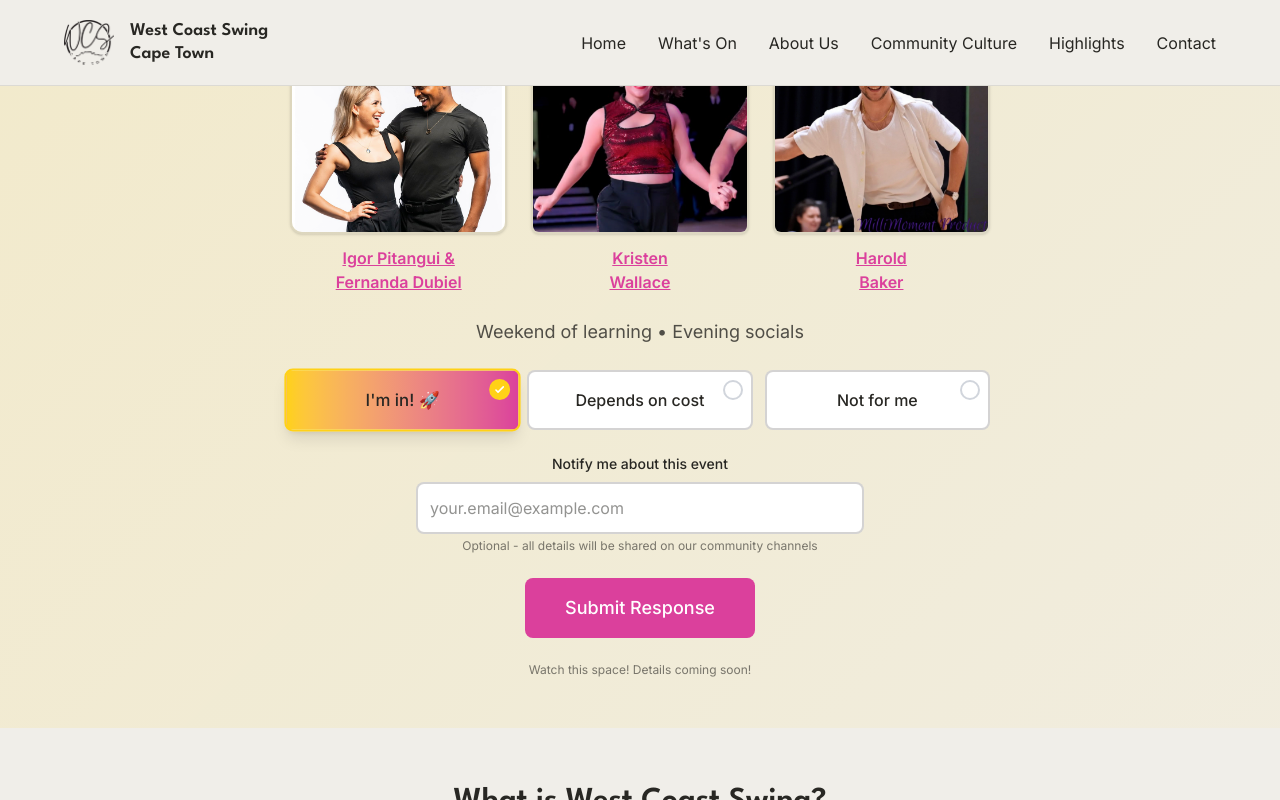
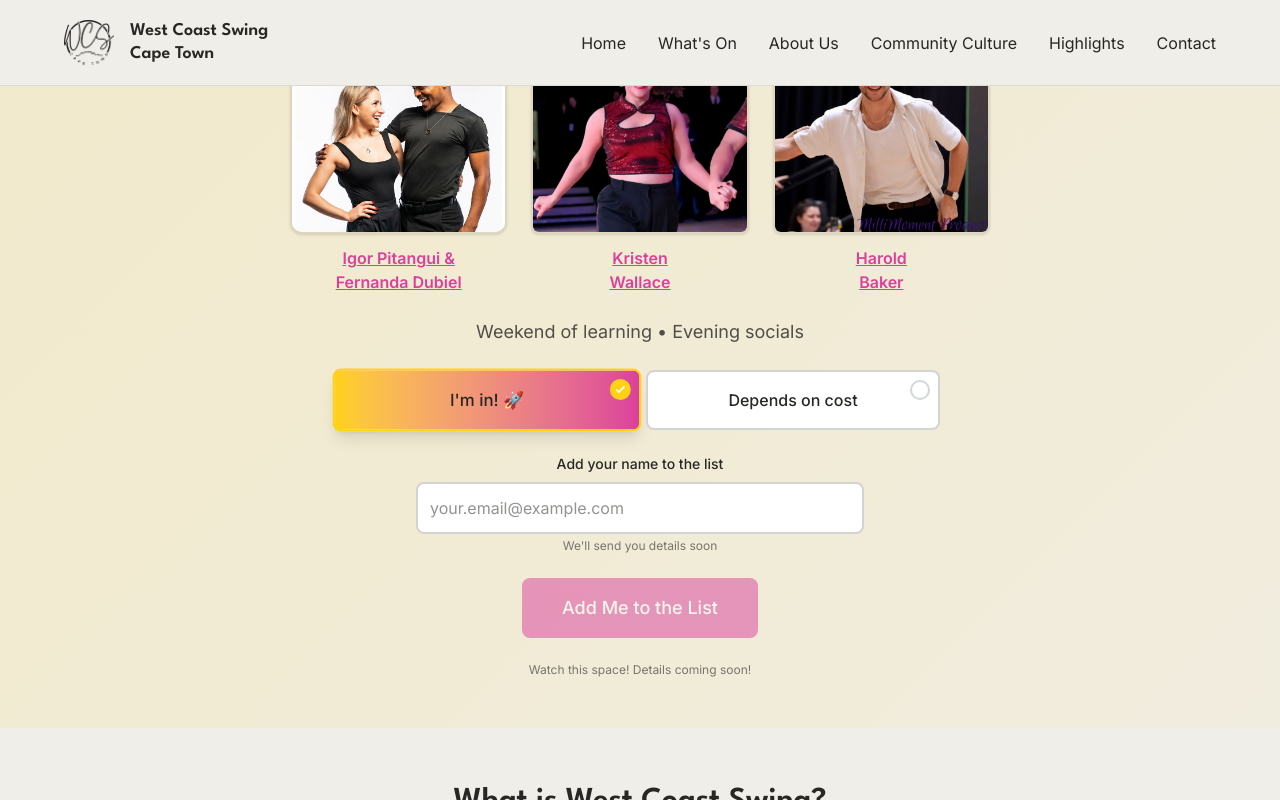
Before and after one commit to Kitri/wcscapetown, a Next.js app: page / in a window 1280 px wide. Both pictures are taken after a click on the button "I'm in! 🚀". Shown: the part 1194-1994 px from the top of the page. Built offline with nearby package versions, Linux system fonts and the light colour scheme.

Commit message:
Update poll wording

```diff
--- a/components/WeekenderPoll.tsx
+++ b/components/WeekenderPoll.tsx
@@ -11,13 +11,13 @@
   const [isSubmitting, setIsSubmitting] = useState(false);
 
   const handleSubmit = async () => {
-    if (!selectedInterest) return;
+    if (!selectedInterest || !email) return;
 
     setIsSubmitting(true);
 
     const data = {
       interest: selectedInterest,
-      email: email || "(not provided)",
+      email: email,
       timestamp: new Date().toISOString(),
       sessionId: getOrCreateSessionId(),
     };
@@ -51,10 +51,10 @@
       >
         <div className="max-w-[900px] mx-auto text-center">
           <h2 className="font-spartan font-semibold text-[24px] md:text-[32px] mb-4">
-            Thank you!
+            You're on the list!
           </h2>
           <p className="text-lg">
-            Your response helps us plan what's possible.
+            We'll send you details soon.
           </p>
         </div>
       </section>
@@ -139,11 +139,10 @@
         </p>
 
         {/* Interest Buttons */}
-        <div className="grid grid-cols-1 md:grid-cols-3 gap-3 max-w-[700px] mx-auto mb-6">
+        <div className="grid grid-cols-1 md:grid-cols-2 gap-3 max-w-[600px] mx-auto mb-6">
           {[
             { label: "I'm in! 🚀", value: "excited-yes", gradient: "from-yellow-accent to-pink-accent" },
             { label: "Depends on cost", value: "cost-dependent", gradient: "from-yellow-accent/70 to-yellow-accent/40" },
-            { label: "Not for me", value: "no", gradient: "" },
           ].map((option) => (
             <button
               key={option.value}
@@ -153,12 +152,8 @@
                 relative border-2 rounded-lg p-4 font-medium text-base transition-all duration-200
                 ${
                   selectedInterest === option.value
-                    ? option.gradient
-                      ? `bg-gradient-to-r ${option.gradient} border-yellow-accent text-text-dark scale-105 shadow-lg`
-                      : "bg-gray-100 border-gray-300 text-text-dark scale-105"
-                    : option.gradient
-                      ? "bg-white border-text-dark/20 hover:bg-yellow-accent/10 hover:border-yellow-accent"
-                      : "bg-white border-text-dark/20 hover:bg-gray-50 hover:border-gray-300"
+                    ? `bg-gradient-to-r ${option.gradient} border-yellow-accent text-text-dark scale-105 shadow-lg`
+                    : "bg-white border-text-dark/20 hover:bg-yellow-accent/10 hover:border-yellow-accent"
                 }
                 disabled:opacity-50 disabled:cursor-not-allowed
               `}
@@ -183,7 +178,7 @@
         {/* Email Input */}
         <div className="mb-6 max-w-md mx-auto">
           <label htmlFor="weekender-email" className="block text-sm font-medium mb-2">
-            Notify me about this event
+            Add your name to the list
           </label>
           <input
             id="weekender-email"
@@ -191,10 +186,11 @@
             value={email}
             onChange={(e) => setEmail(e.target.value)}
             placeholder="your.email@example.com"
+            required
             className="w-full p-3 rounded-lg border-2 border-text-dark/20 focus:border-yellow-accent focus:outline-none bg-white"
           />
           <p className="text-xs text-text-dark/60 mt-1">
-            Optional - all details will be shared on our community channels
+            We'll send you details soon
           </p>
         </div>
 
@@ -203,7 +199,7 @@
           <div className="mt-6">
             <button
               onClick={handleSubmit}
-              disabled={isSubmitting}
+              disabled={isSubmitting || !email}
               className="bg-pink-accent text-white px-10 py-4 rounded-lg font-medium text-lg transition-all duration-200 hover:-translate-y-0.5 hover:shadow-lg hover:shadow-pink-accent/30 disabled:opacity-50 active:scale-95"
             >
               {isSubmitting ? (
@@ -215,7 +211,7 @@
                   Submitting...
                 </span>
               ) : (
-                "Submit Response"
+                "Add Me to the List"
               )}
             </button>
           </div>
```
